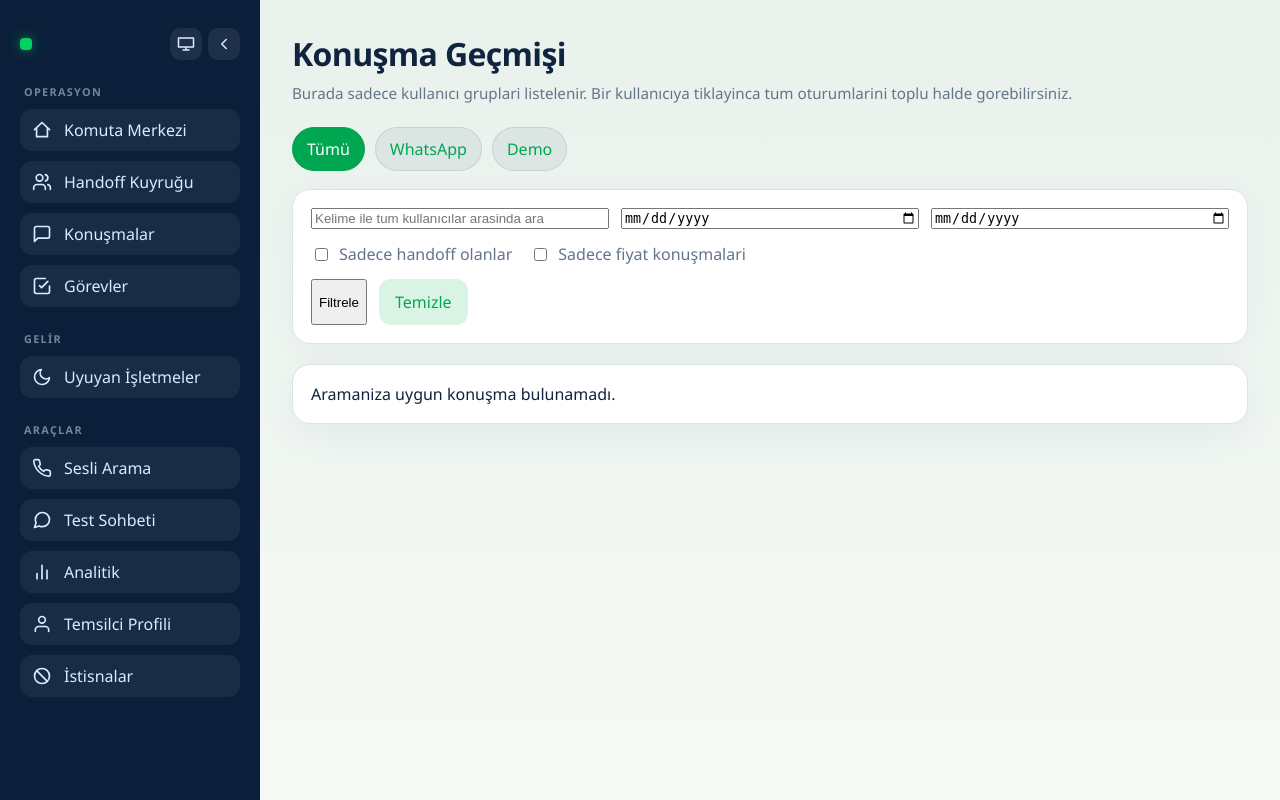
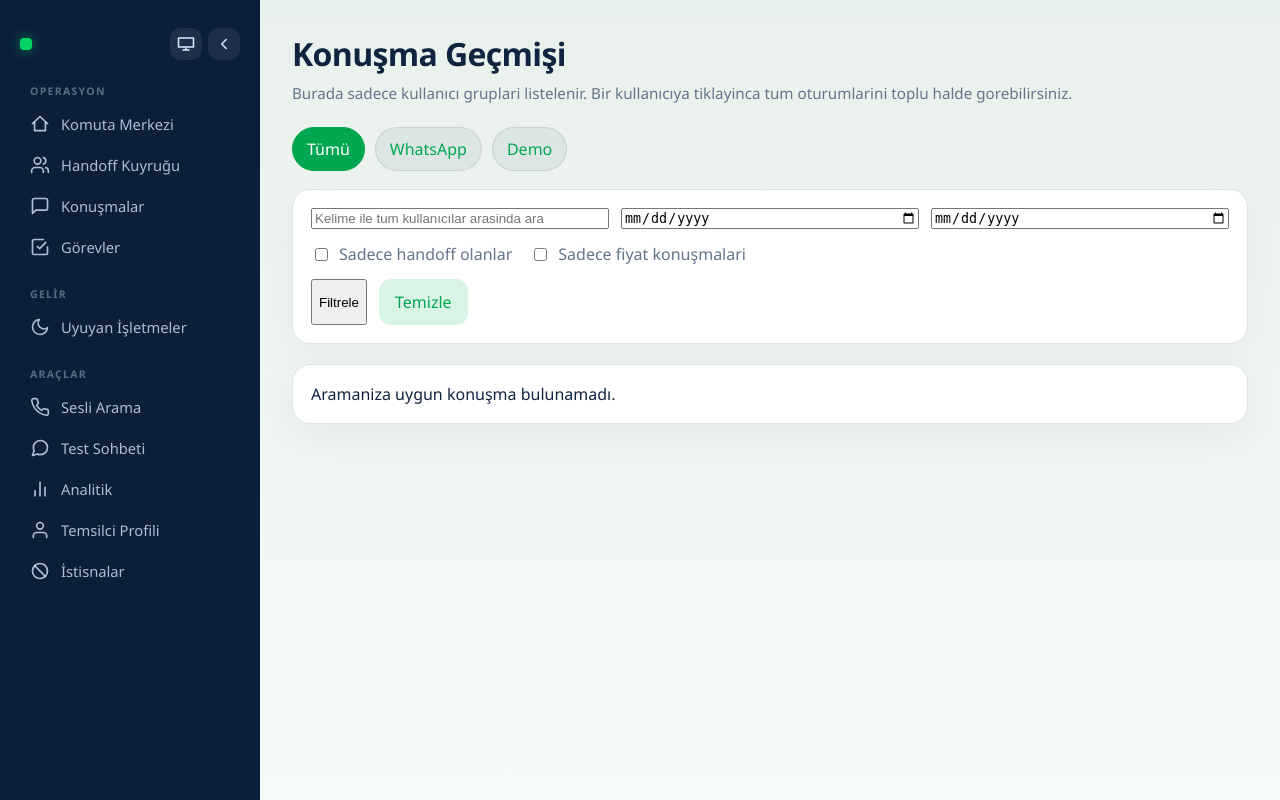
Before and after one commit to demiraay/moka-sesli-asistan, a Flask app: template admin_panel/templates/conversations.html in a window 1280 px wide. Run offline with Flask 3, Linux system fonts and the light colour scheme; the template is opened without the code that fills it, so the values that code supplies are empty.

Commit message:
Panel gezinme yapısı ve kart düzeni iyileştirmeleri

```diff
--- a/admin_panel/static/admin.css
+++ b/admin_panel/static/admin.css
@@ -168,16 +190,16 @@ html.presentation-mode .present-exit {
 
 .nav {
   display: grid;
-  gap: 10px;
+  gap: 3px;
 }
 
 .nav-group-label {
-  margin: 14px 4px 0;
-  font-size: 0.68rem;
+  margin: 18px 10px 4px;
+  font-size: 0.66rem;
   font-weight: 700;
-  letter-spacing: 0.12em;
+  letter-spacing: 0.14em;
   text-transform: uppercase;
-  color: rgba(219, 234, 254, 0.5);
+  color: rgba(219, 234, 254, 0.38);
 }
 
 .nav-group-label:first-child {
@@ -223,17 +245,18 @@ html.sidebar-collapsed .nav-group-label:first-child {
 .nav a {
   display: flex;
   align-items: center;
-  gap: 12px;
-  color: #dbeafe;
+  gap: 11px;
+  color: rgba(219, 234, 254, 0.78);
   text-decoration: none;
-  padding: 10px 12px;
-  border-radius: 12px;
-  background: rgba(255, 255, 255, 0.06);
+  padding: 9px 10px;
+  border-radius: 9px;
+  background: transparent;
+  font-size: 0.92rem;
   transition: background 120ms ease, color 120ms ease;
 }
 
 .nav a:hover {
-  background: rgba(255, 255, 255, 0.14);
+  background: rgba(255, 255, 255, 0.07);
   color: #fff;
 }
 
```
Also changed, not shown: other parts of admin_panel/static/admin.css (+47 -2 lines).
